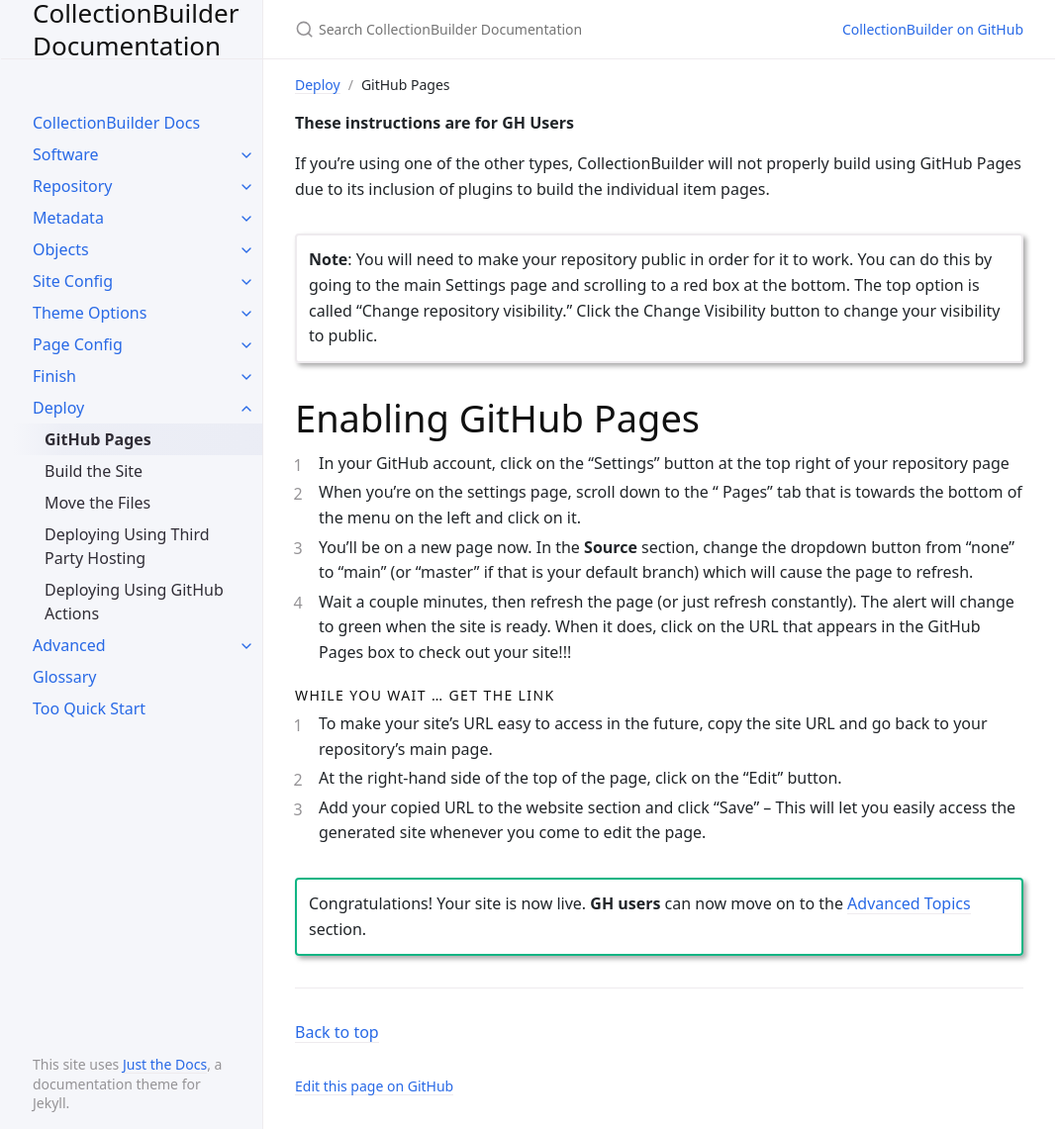
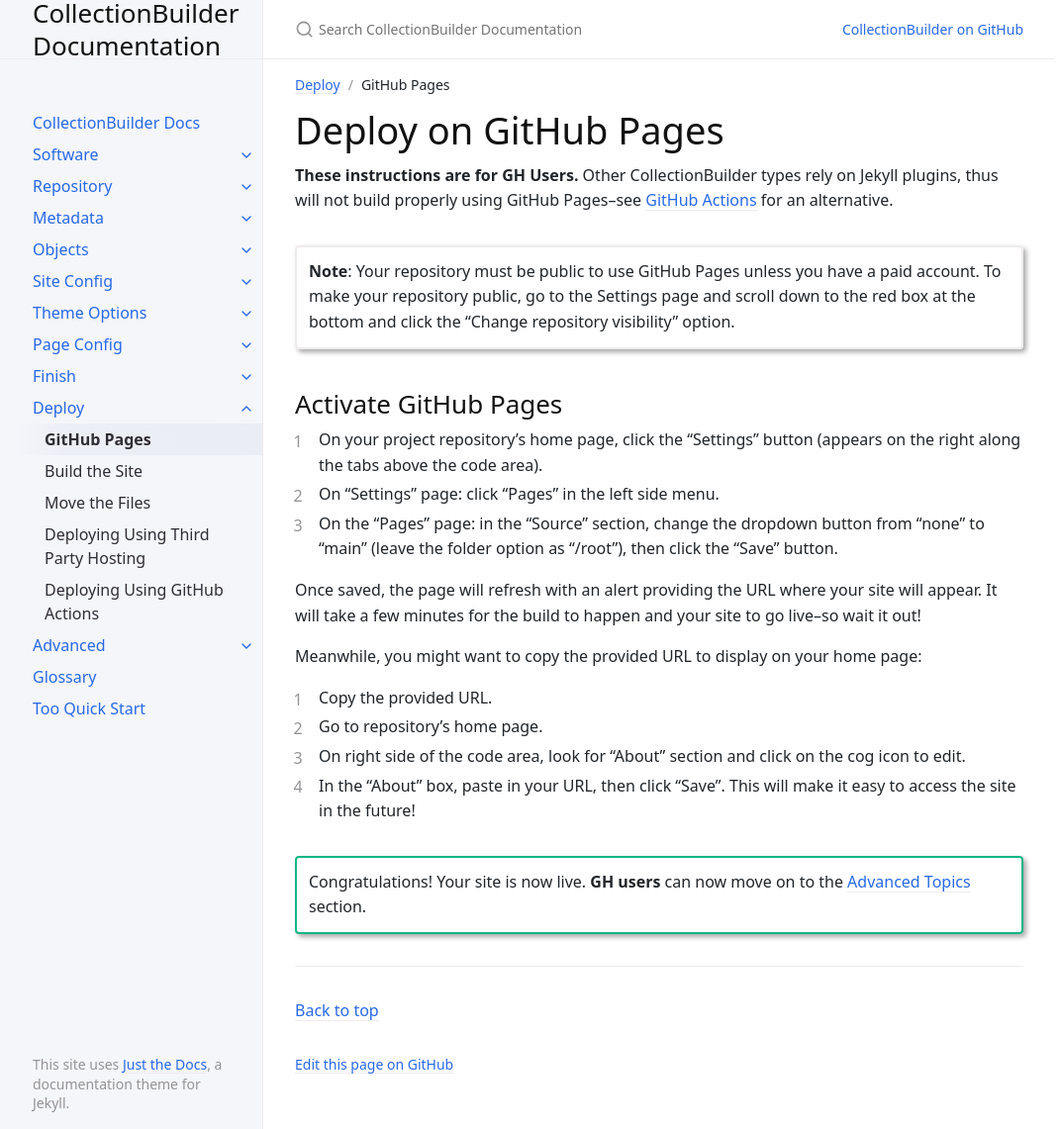
Before and after one commit to CollectionBuilder/cb-docs, a Jekyll site: the page built from docs/deploy/gh-pages.md, in a window 1280 px wide and 1141 px high. Shown: the whole window at 99% size, without its empty margins (106-1177 px from the left). Built offline with Jekyll 4.4.1, drawn with Linux system fonts in a browser that asks for light colours.

Commit message:
clean up activate gh-pages

```diff
--- a/docs/deploy/gh-pages.md
+++ b/docs/deploy/gh-pages.md
@@ -4,25 +4,32 @@ parent: Deploy
 nav_order: 1
 ---
 
-**These instructions are for GH Users**
+# Deploy on GitHub Pages
 
-If you're using one of the other types, CollectionBuilder will not properly build using GitHub Pages due to its inclusion of plugins to build the individual item pages.
+**These instructions are for GH Users.**
+Other CollectionBuilder types rely on Jekyll plugins, thus will not build properly using GitHub Pages--see [GitHub Actions]({{ '/docs/deploy/actions/' | relative_url }}) for an alternative.
 
 {:.alert}
-**Note**: You will need to make your repository public in order for it to work. You can do this by going to the main Settings page and scrolling to a red box at the bottom. The top option is called "Change repository visibility." Click the Change Visibility button to change your visibility to public.
+**Note**: Your repository must be public to use GitHub Pages unless you have a paid account.
+To make your repository public, go to the Settings page and scroll down to the red box at the bottom and click the "Change repository visibility" option.
 
-# Enabling GitHub Pages
+## Activate GitHub Pages
 
-1. In your GitHub account, click on the "Settings" button at the top right of your repository page
-2. When you're on the settings page, scroll down to the " Pages" tab that is towards the bottom of the menu on the left and click on it.
-3. You'll be on a new page now. In the **Source** section, change the dropdown button from "none" to "main" (or "master" if that is your default branch) which will cause the page to refresh.
-5. Wait a couple minutes, then refresh the page (or just refresh constantly). The alert will change to green when the site is ready. When it does, click on the URL that appears in the GitHub Pages box to check out your site!!!
+1. On your project repository's home page, click the "Settings" button (appears on the right along the tabs above the code area).
+2. On "Settings" page: click "Pages" in the left side menu.
+3. On the "Pages" page: in the "Source" section, change the dropdown button from "none" to "main" (leave the folder option as "/root"), then click the "Save" button.
 
-#### While you Wait ... Get the Link
+Once saved, the page will refresh with an alert providing the URL where your site will appear.
+It will take a few minutes for the build to happen and your site to go live--so wait it out!
 
-6. To make your site's URL easy to access in the future, copy the site URL and go back to your repository's main page.
-7. At the right-hand side of the top of the page, click on the "Edit" button.
-8. Add your copied URL to the website section and click "Save" -- This will let you easily access the generated site whenever you come to edit the page.
+Meanwhile, you might want to copy the provided URL to display on your home page:
+
+1. Copy the provided URL.
+2. Go to repository's home page.
+3. On right side of the code area, look for "About" section and click on the cog icon to edit.
+4. In the "About" box, paste in your URL, then click "Save". This will make it easy to access the site in the future!
 
 {:.alert .alert-green}
-Congratulations! Your site is now live. **GH users** can now move on to the [Advanced Topics]({{ '/docs/advanced/' | relative_url }}) section.
+Congratulations!
+Your site is now live.
+**GH users** can now move on to the [Advanced Topics]({{ '/docs/advanced/' | relative_url }}) section.
```
